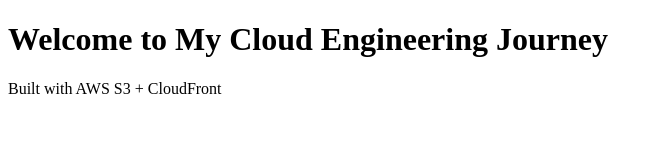
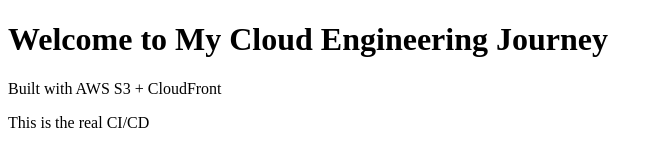
Before and after one commit to chavel88-ship-it/cloud-zero-static-site, a plain HTML site: page index.html in a window 1280 px wide. Shown: the whole page, without its empty margins (0-663 px from the left). Drawn offline with Linux system fonts and the light colour scheme.

Commit message:
Update index.html

```diff
--- a/index.html
+++ b/index.html
@@ -6,5 +6,6 @@
 <body>
   <h1>Welcome to My Cloud Engineering Journey</h1>
   <p>Built with AWS S3 + CloudFront</p>
+  <p>This is the real CI/CD</p>
 </body>
 </html>
```
